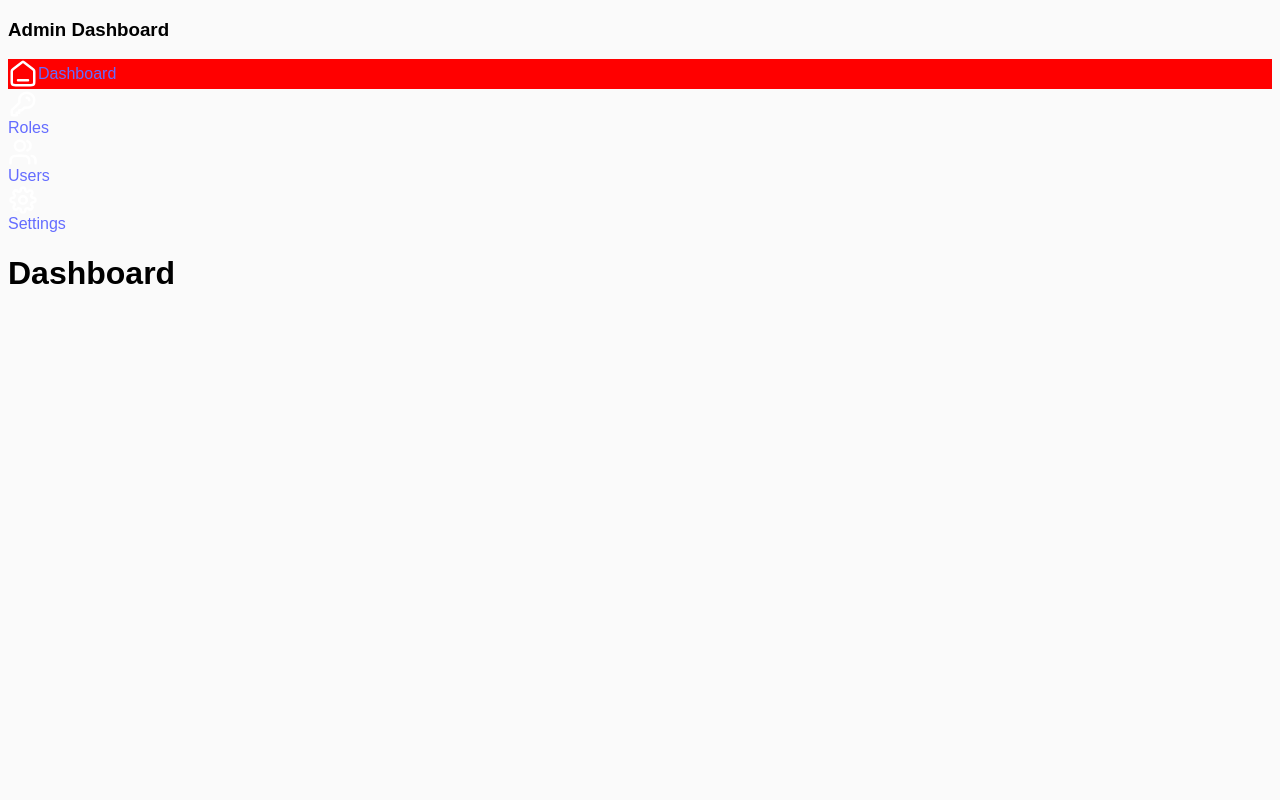
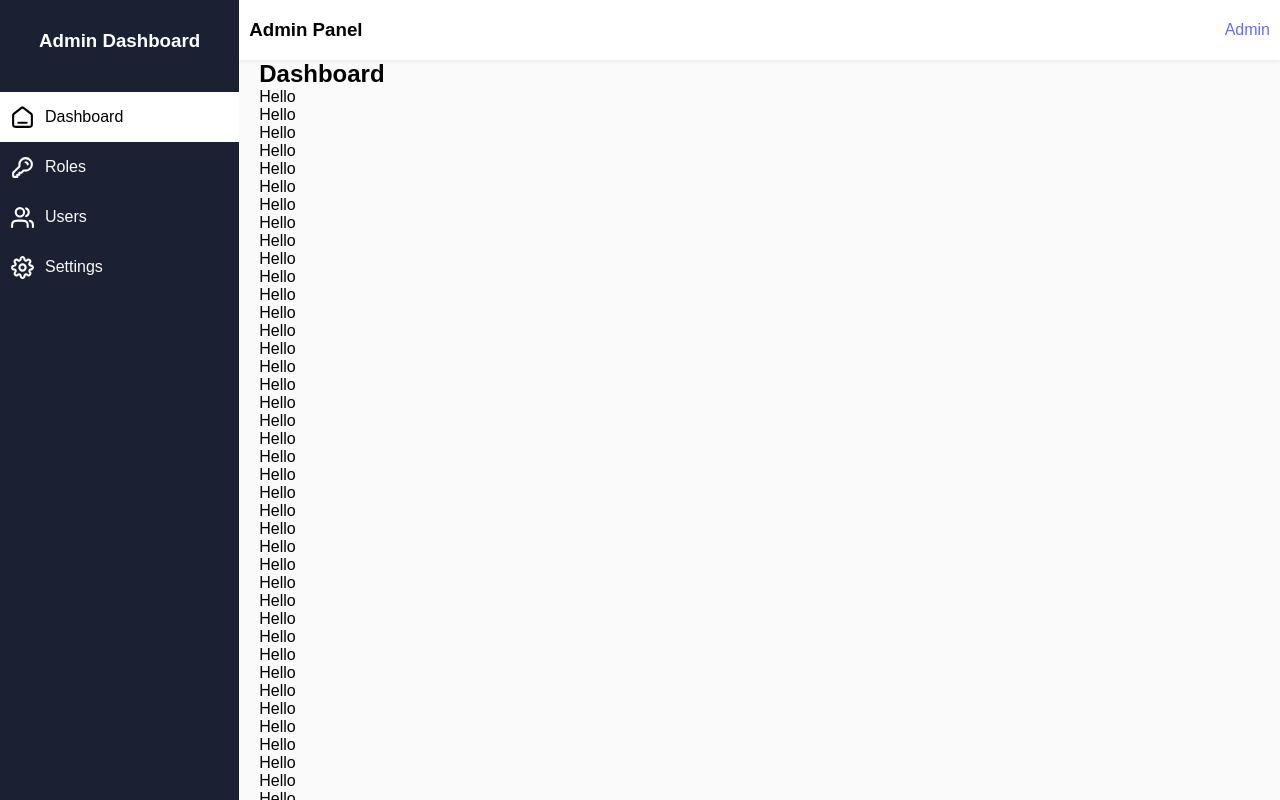
Before and after one commit to asianprogrammer/react-dashboard, a React (Vite) app: page / in a window 1280 px wide. Built offline with nearby package versions, Linux system fonts and the light colour scheme.

Commit message:
Ready Components

```diff
--- a/src/App.jsx
+++ b/src/App.jsx
@@ -1,17 +1,227 @@
 import './App.css'
+import {Routes, Route} from 'react-router'
 import Nav from "./Nav";
 import User from "./User";
-import {Routes, Route} from 'react-router'
+import Panel from "./Panel";
 
 function App() {
   return (
-    <>
+    <div className='flex'>
+
       <Nav />
-      <Routes>
-        <Route path="users" element={<User />} />
-        <Route path="/" element={<h1>Dashboard</h1>} />
-      </Routes>
-    </>
+
+      <section className="body">
+        <Panel />
+        <Routes>
+            <Route path='/' element={<h1>Dashboard</h1>} />
+            <Route path="users" element={<User />} />
+            <Route path='/roles' element={<h1>Roles</h1>} />
+            <Route path='/settings' element={<h1>Settings</h1>} />
+        </Routes>
+
+        <section>
+          <div>Hello</div>
+          <div>Hello</div>
+          <div>Hello</div>
+          <div>Hello</div>
+          <div>Hello</div>
+          <div>Hello</div>
+          <div>Hello</div>
+          <div>Hello</div>
+          <div>Hello</div>
+          <div>Hello</div>
+          <div>Hello</div>
+          <div>Hello</div>
+          <div>Hello</div>
+          <div>Hello</div>
+          <div>Hello</div>
+          <div>Hello</div>
+          <div>Hello</div>
+          <div>Hello</div>
+          <div>Hello</div>
+          <div>Hello</div>
+          <div>Hello</div>
+          <div>Hello</div>
+          <div>Hello</div>
+          <div>Hello</div>
+          <div>Hello</div>
+          <div>Hello</div>
+          <div>Hello</div>
+          <div>Hello</div>
+          <div>Hello</div>
+          <div>Hello</div>
+          <div>Hello</div>
+          <div>Hello</div>
+          <div>Hello</div>
+          <div>Hello</div>
+          <div>Hello</div>
+          <div>Hello</div>
+          <div>Hello</div>
+          <div>Hello</div>
+          <div>Hello</div>
+          <div>Hello</div>
+          <div>Hello</div>
+          <div>Hello</div>
+          <div>Hello</div>
+          <div>Hello</div>
+          <div>Hello</div>
+          <div>Hello</div>
+          <div>Hello</div>
+          <div>Hello</div>
+          <div>Hello</div>
+          <div>Hello</div>
+          <div>Hello</div>
+          <div>Hello</div>
+          <div>Hello</div>
+          <div>Hello</div>
+          <div>Hello</div>
+          <div>Hello</div>
+          <div>Hello</div>
+          <div>Hello</div>
+          <div>Hello</div>
+          <div>Hello</div>
+          <div>Hello</div>
+          <div>Hello</div>
+          <div>Hello</div>
+          <div>Hello</div>
+          <div>Hello</div>
+          <div>Hello</div>
+          <div>Hello</div>
+          <div>Hello</div>
+          <div>Hello</div>
+          <div>Hello</div>
+          <div>Hello</div>
+          <div>Hello</div>
+          <div>Hello</div>
+          <div>Hello</div>
+          <div>Hello</div>
+          <div>Hello</div>
+          <div>Hello</div>
+          <div>Hello</div>
+          <div>Hello</div>
+          <div>Hello</div>
+          <div>Hello</div>
+          <div>Hello</div>
+          <div>Hello</div>
+          <div>Hello</div>
+          <div>Hello</div>
+          <div>Hello</div>
+          <div>Hello</div>
+          <div>Hello</div>
+          <div>Hello</div>
+          <div>Hello</div>
+          <div>Hello</div>
+          <div>Hello</div>
+          <div>Hello</div>
+          <div>Hello</div>
+          <div>Hello</div>
+          <div>Hello</div>
+          <div>Hello</div>
+          <div>Hello</div>
+          <div>Hello</div>
+          <div>Hello</div>
+          <div>Hello</div>
+          <div>Hello</div>
+          <div>Hello</div>
+          <div>Hello</div>
+          <div>Hello</div>
+          <div>Hello</div>
+          <div>Hello</div>
+          <div>Hello</div>
+          <div>Hello</div>
+          <div>Hello</div>
+          <div>Hello</div>
+          <div>Hello</div>
+          <div>Hello</div>
+          <div>Hello</div>
+          <div>Hello</div>
+          <div>Hello</div>
+          <div>Hello</div>
+          <div>Hello</div>
+          <div>Hello</div>
+          <div>Hello</div>
+          <div>Hello</div>
+          <div>Hello</div>
+          <div>Hello</div>
+          <div>Hello</div>
+          <div>Hello</div>
+          <div>Hello</div>
+          <div>Hello</div>
+          <div>Hello</div>
+          <div>Hello</div>
+          <div>Hello</div>
+          <div>Hello</div>
+          <div>Hello</div>
+          <div>Hello</div>
+          <div>Hello</div>
+          <div>Hello</div>
+          <div>Hello</div>
+          <div>Hello</div>
+          <div>Hello</div>
+          <div>Hello</div>
+          <div>Hello</div>
+          <div>Hello</div>
+          <div>Hello</div>
+          <div>Hello</div>
+          <div>Hello</div>
+          <div>Hello</div>
+          <div>Hello</div>
+          <div>Hello</div>
+          <div>Hello</div>
+          <div>Hello</div>
+          <div>Hello</div>
+          <div>Hello</div>
+          <div>Hello</div>
+          <div>Hello</div>
+          <div>Hello</div>
+          <div>Hello</div>
+          <div>Hello</div>
+          <div>Hello</div>
+          <div>Hello</div>
+          <div>Hello</div>
+          <div>Hello</div>
+          <div>Hello</div>
+          <div>Hello</div>
+          <div>Hello</div>
+          <div>Hello</div>
+          <div>Hello</div>
+          <div>Hello</div>
+          <div>Hello</div>
+          <div>Hello</div>
+          <div>Hello</div>
+          <div>Hello</div>
+          <div>Hello</div>
+          <div>Hello</div>
+          <div>Hello</div>
+          <div>Hello</div>
+          <div>Hello</div>
+          <div>Hello</div>
+          <div>Hello</div>
+          <div>Hello</div>
+          <div>Hello</div>
+          <div>Hello</div>
+          <div>Hello</div>
+          <div>Hello</div>
+          <div>Hello</div>
+          <div>Hello</div>
+          <div>Hello</div>
+          <div>Hello</div>
+          <div>Hello</div>
+          <div>Hello</div>
+          <div>Hello</div>
+          <div>Hello</div>
+          <div>Hello</div>
+          <div>Hello</div>
+          <div>Hello</div>
+          <div>Hello</div>
+          <div>Hello</div>
+          <div>Hello</div>
+          <div>Hello</div>
+          <div>Hello</div>
+          <div>Hello</div>
+        </section>
+      </section>
+    </div>
   )
 }
 
--- a/src/Nav.jsx
+++ b/src/Nav.jsx
@@ -7,35 +7,35 @@ import SettingsIcon from './assets/icons/setting.svg';
 export default function Nav(){
     return (
         <div className="side-nave">
-            <h3>Admin Dashboard</h3>
+            <h3 className='nav-title'>Admin Dashboard</h3>
             <div className="navigation-urls">
                 <NavLink to="/" activeclassname="active">
-                    <div className='flex FY-center'>
-                        <div className="icon flex F-center">
+                    <div className='nav-list flex FY-center'>
+                        <div className="icon MR">
                             <img width="100%" src={HomeIcon} alt="Home Icon" />
                         </div>
                         <span>Dashboard</span>
                     </div>
                 </NavLink>
                 <NavLink to="/roles" activeclassname="active">
-                    <div>
-                        <div className="icon">
+                    <div className='nav-list flex FY-center'>
+                        <div className="icon MR">
                             <img src={RolesIcon} alt="Roles Icon"  />
                         </div>
                         <span>Roles</span>
                     </div>
                 </NavLink>
                 <NavLink to="/users" activeclassname="active">
-                    <div>
-                        <div className="icon">
+                    <div className='nav-list flex FY-center'>
+                        <div className="icon MR">
                             <img src={UsersIcon} alt="Roles Icon"  />
                         </div>
                         <span>Users</span>
                     </div>
                 </NavLink>
                 <NavLink to="/settings" activeclassname="active">
-                    <div>
-                        <div className="icon">
+                    <div className='nav-list flex FY-center'>
+                        <div className="icon MR">
                             <img src={SettingsIcon} alt="Roles Icon"  />
                         </div>
                         <span>Settings</span>
--- /dev/null
+++ b/src/Panel.jsx
@@ -0,0 +1,17 @@
+import UserIcon from "./assets/icons/user.svg";
+
+export default function Panel(){
+    return (
+        <div className="panel flex FY-center F-space">
+            <h3>Admin Panel</h3>
+            <a href="/login" >
+                <div className="user flex FY-center">
+                    <div className="icon MR">
+                        <img src={UserIcon} alt="user icon" />
+                    </div>
+                    <span>Admin</span>
+                </div>
+            </a>
+        </div>
+    )
+}
--- a/src/index.css
+++ b/src/index.css
@@ -1,3 +1,8 @@
+* {
+  margin: 0;
+  padding: 0;
+}
+
 a {
   font-weight: 500;
   color: #646cff;
@@ -9,18 +14,48 @@ a:hover {
 }
 
 body {
+  position: relative;
+  background: #FAFAFA;
   font-family: sans-serif;
-  background: #FAFAFA;
 }
 
-.navigation-urls a.active div {
-  background: red;
+/* Body for wrapping dashboards container */
+
+.body {
+  width: 100%;
+  height: 100vh;
+  overflow: auto;
+  padding-left: 20px;
+}
+
+.nav-title {
+  text-align: center;
+  color: #ffffff;
+  margin-top: 30px;
+  margin-bottom: 40px;
+}
+
+.navigation-urls a.active .nav-list {
+  color: #000;
+  background: #ffffff;
+}
+
+.navigation-urls a.active img {
+  filter: invert(0);
+}
+
+.navigation-urls a {
+  color: #FAFAFA;
+}
+
+.navigation-urls .nav-list {
+  height: 50px;
 }
 
 
 .icon {
-  width: 30px;
-  height: 30px;
+  width: 25px;
+  height: 25px;
 }
 
 .icon img {
@@ -29,3 +64,32 @@ body {
   filter: invert(1);
   object-fit: contain;
 }
+
+.side-nave {
+  top: 0;
+  left: 0;
+  width: 300px;
+  height: 100vh;
+  background: #1b2133;
+}
+
+.nav-list {
+  padding: 0 10px;
+}
+
+.MR {
+  margin-right: 10px;
+}
+
+/* Panel Component Panel.jsx */
+.panel {
+  top: 0;
+  left: 0;
+  width: 100%;
+  height: 60px;
+  padding: 0 10px;
+  position: sticky;
+  margin-left: -20px;
+  background: #ffffff;
+  box-shadow: 0 0 5px #ddd;
+}
```
Also changed, not shown: src/assets/icons/user.svg (added).
